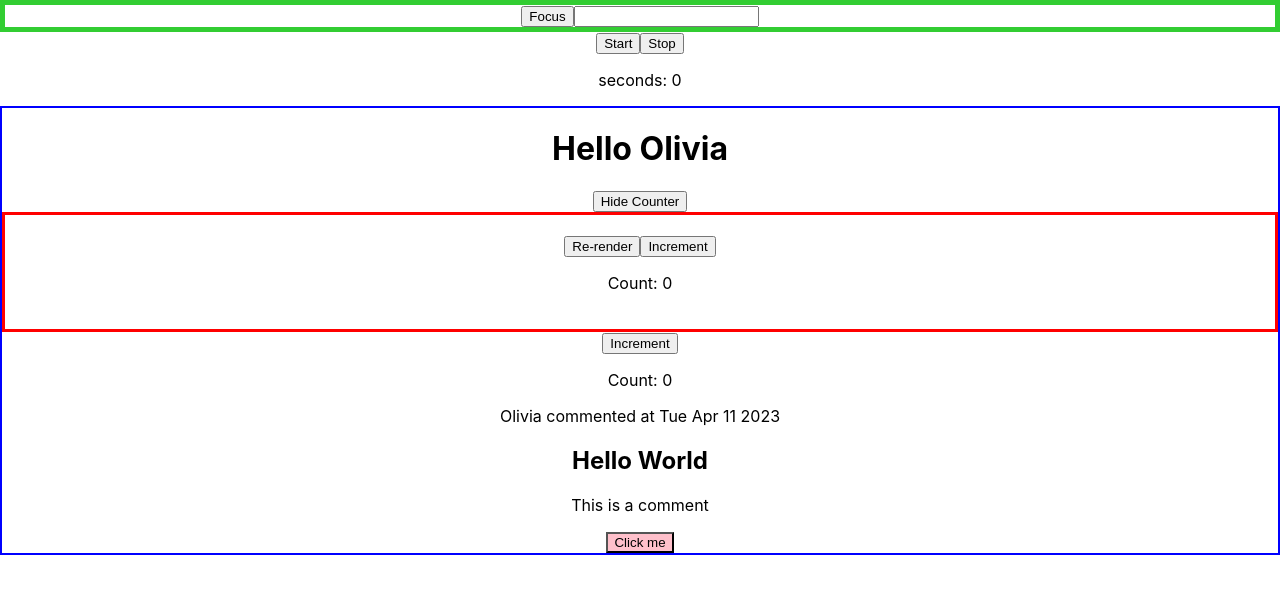
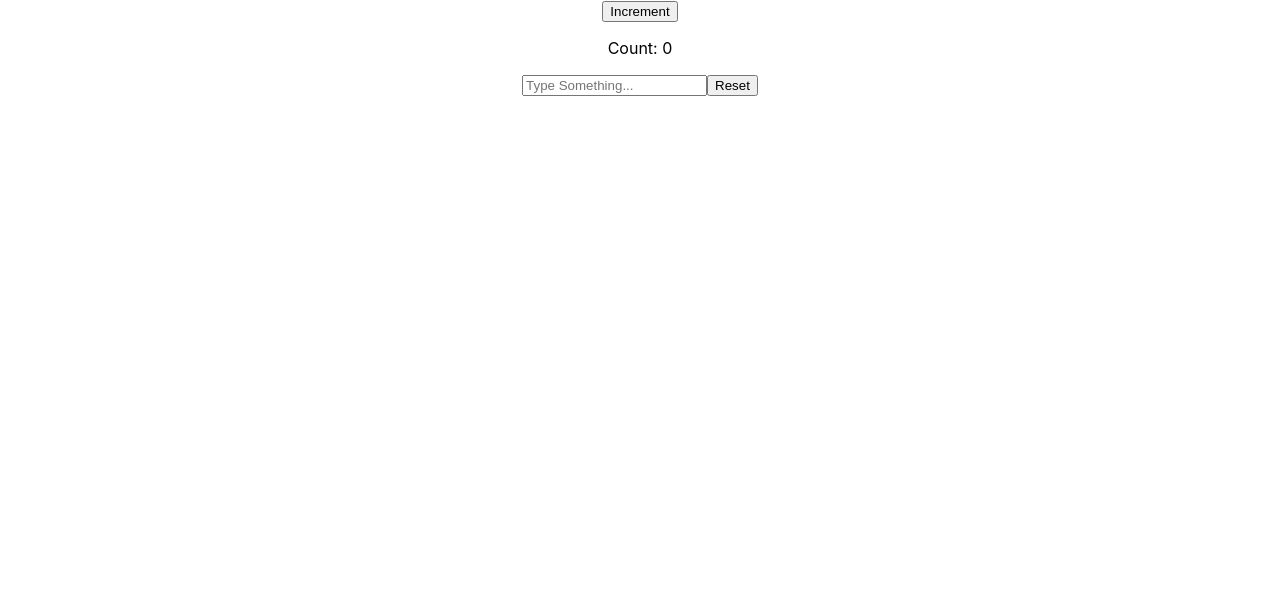
Before and after one commit to ocjarman/Frontend-Expert, a React (Create React App) app: page / in a window 1280 px wide. Shown: the top 594 px of the page. Built offline with nearby package versions, Linux system fonts and the light colour scheme.

Commit message:
useImperativeHandle tutorial complete

```diff
--- a/src/App.js
+++ b/src/App.js
@@ -6,6 +6,8 @@ import Button from "./Button";
 import { useState, useReducer, useRef } from "react";
 import NewCounterDemo from "./components/Props/NewCounterDemo";
 import InputRefPractice from "./components/Props/InputRefPractice";
+import ImperativeDemoCounter from "./components/Props/ImperativeDemoCounter";
+import ImperativeInput from "./components/Props/ImperativeInput";
 
 function reducer(state, action) {
   switch (action.type) {
@@ -38,42 +40,61 @@ export default function App() {
     clearInterval(timerId.current);
   };
 
+  const counterRef = useRef();
+  const imperativeInputRef = useRef();
+
+  //with useImperativeHandle, we can control state of different components outside of that component using refs
+  //use sparingly because it can get messy and confusing to read for other developers
+  //can be helpful in certain situations as an escape hatch
   return (
     <div className="App">
-      <InputRefPractice />
-      <div className="refPractice">
+      <ImperativeDemoCounter ref={counterRef} />
+      <ImperativeInput
+        placeholder="Type Something..."
+        ref={imperativeInputRef}
+      />
+      <button
+        onClick={() => {
+          counterRef.current.reset();
+          imperativeInputRef.current.reset();
+        }}
+      >
+        Reset
+      </button>
+      {/* <InputRefPractice /> */}
+      {/* <div className="refPractice">
         <button onClick={startTimer}>Start</button>
         <button onClick={stopTimer}>Stop</button>
         <p>seconds: {seconds} </p>
-      </div>
-      <div style={{ border: "2px solid blue" }}>
+      </div> */}
+      {/* <div style={{ border: "2px solid blue" }}>
         <Hello name="Olivia" />
         <button onClick={() => setIsShown(!isShown)}>
           {isShown ? "Hide Counter" : "Show Counter"}
         </button>
-        {isShown ? <NewCounterDemo /> : null}
-        {/* <input
+        {isShown ? <NewCounterDemo /> : null} */}
+      {/* <input
         type="text"
         value={value}
         onChange={(event) => setValue(event.target.value)}
       /> */}
-        <Counter
+      {/* <Counter
           count={state.count}
           onClick={() => dispatch({ type: "increment", num: 1 })}
-        />
-        {/* <Counter
+        /> */}
+      {/* <Counter
         count={state.count}
         onClick={() => dispatch({ type: "decrement", num: 10 })}
       /> */}
-        {/* <Hello name="Shane" />
+      {/* <Hello name="Shane" />
       <Hello /> */}
-        {/* having components inside components, and having children is known as 'component composition' */}
-        <Comment username="Olivia" time={new Date().toDateString()}>
+      {/* having components inside components, and having children is known as 'component composition' */}
+      {/* <Comment username="Olivia" time={new Date().toDateString()}>
           <h1>Hello World</h1>
           <p>This is a comment</p>
         </Comment>
         <Button onClick={handleClick}>Click me</Button>
-      </div>
+      </div> */}
     </div>
   );
 }
--- /dev/null
+++ b/src/components/Props/ImperativeDemoCounter.js
@@ -0,0 +1,24 @@
+import React, { forwardRef, useState, useImperativeHandle } from "react";
+
+export default forwardRef(function ImperativeDemoCounter(props, ref) {
+  const [count, setCount] = useState(0);
+
+  //use imperative handle is controlling what the ref values are
+  useImperativeHandle(
+    ref,
+    () => {
+      return {
+        reset: () => setCount(0),
+      };
+    }
+    //if only complete on mount, add empty dependency array
+  );
+
+  //when dealing with custom components and refs, we need to use forwardRefs
+  return (
+    <div>
+      <button onClick={() => setCount(count + 1)}>Increment</button>
+      <p>Count: {count}</p>
+    </div>
+  );
+});
--- /dev/null
+++ b/src/components/Props/ImperativeInput.js
@@ -0,0 +1,25 @@
+//used for useImperativeHandle demo
+import React, { forwardRef, useImperativeHandle, useState } from "react";
+
+export default forwardRef(function ImperativeInput(props, ref) {
+  const [value, setValue] = useState("");
+  //use imperative handle is controlling what the ref values are
+  useImperativeHandle(
+    ref,
+    () => {
+      return {
+        reset: () => setValue(""),
+      };
+    }
+    //if only complete on mount, add empty dependency array
+  );
+
+  return (
+    <input
+      {...props}
+      value={value}
+      onChange={(event) => setValue(event.target.value)}
+      placeholder={props.placeholder}
+    />
+  );
+});
```
